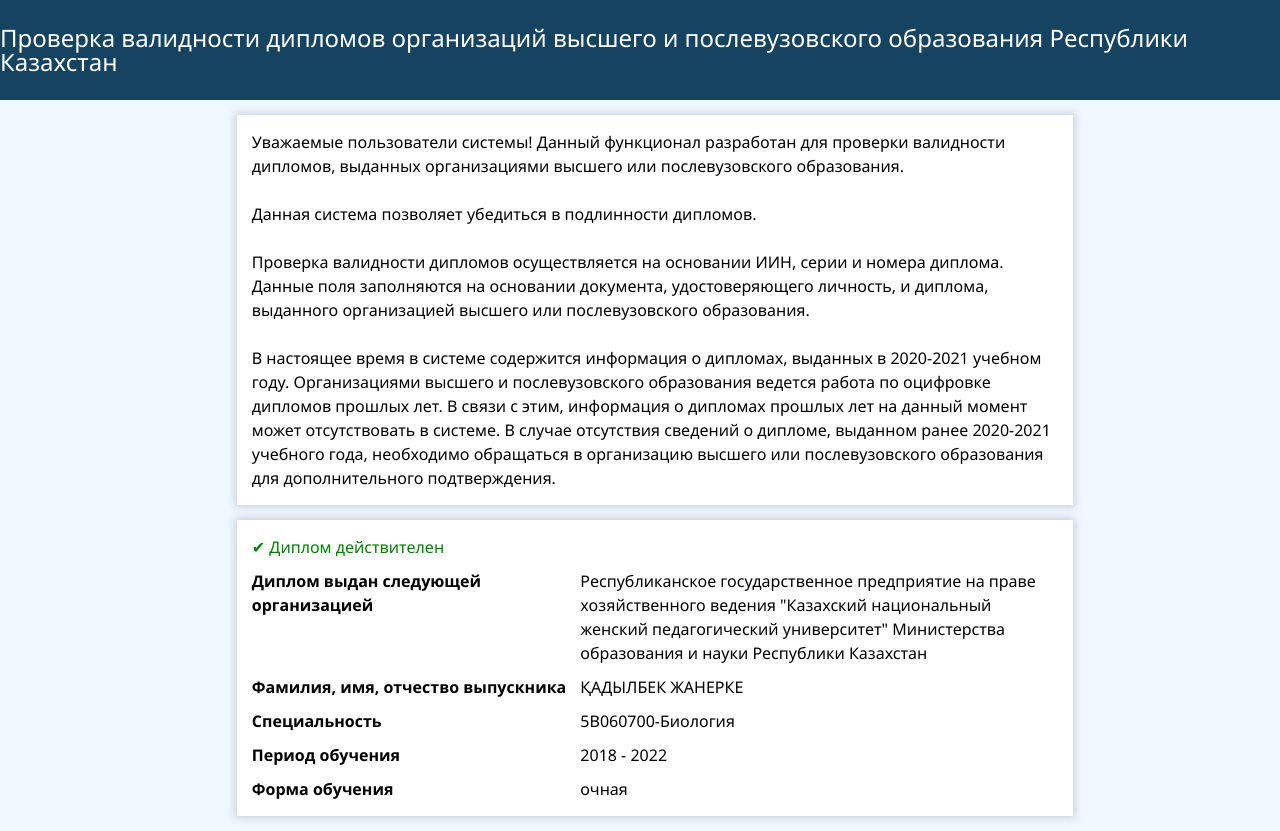
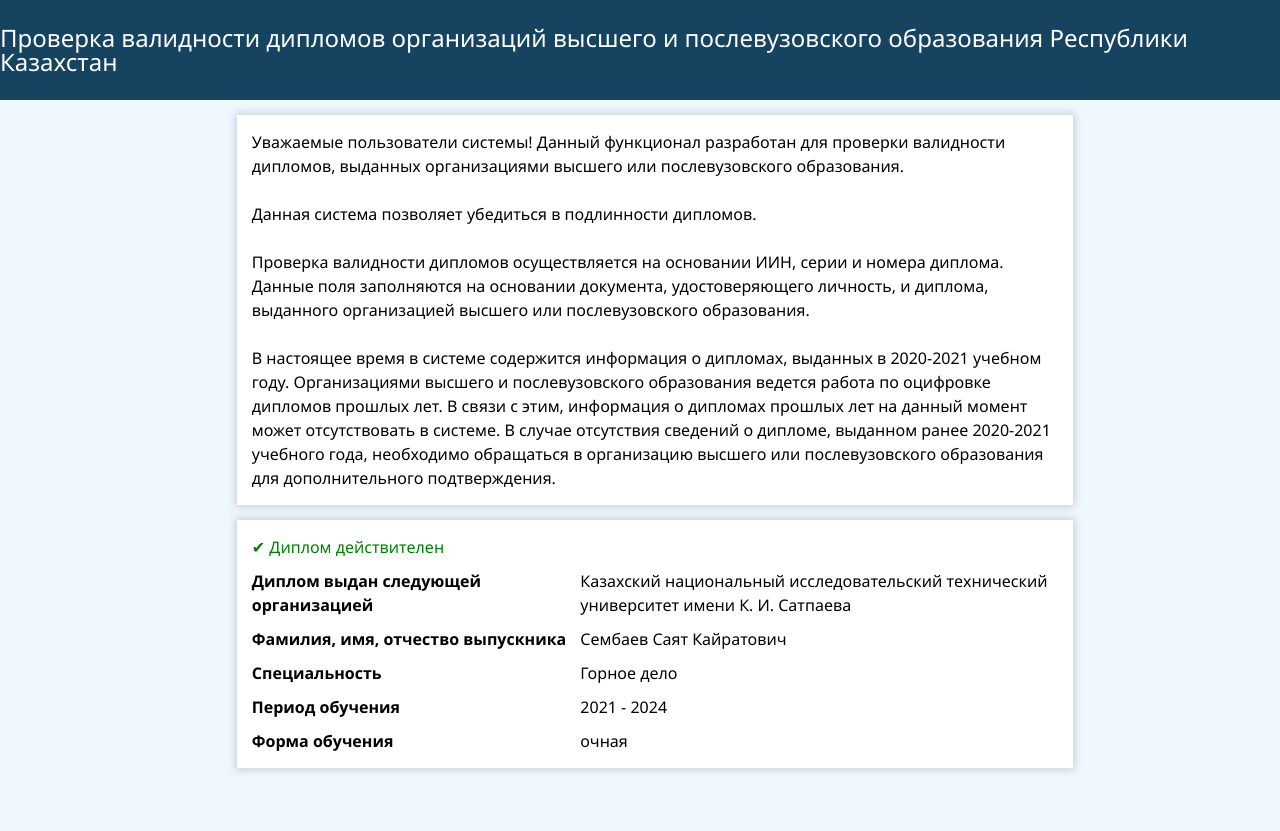
Before and after one commit to kzCertificateTest/015606821.-11.1989, a plain HTML site: page index.html in a window 1280 px wide. After the commit the page ends 800 px from the top, so only its background shows below. Drawn offline with Linux system fonts and the light colour scheme.

Commit message:
Update index.html

```diff
--- a/index.html
+++ b/index.html
@@ -27,16 +27,16 @@
                 <div class="result__content">
                     <p style="font-weight: bold;">Диплом выдан следующей организацией</p>
                     <!-- редакт -->
-                    <p>Республиканское государственное предприятие на праве хозяйственного ведения "Казахский национальный женский педагогический университет" Министерства образования и науки Республики Казахстан</p>
+                    <p>Казахский национальный исследовательский технический университет имени К. И. Сатпаева</p>
                     <p style="font-weight: bold;">Фамилия, имя, отчество выпускника</p>
                     <!-- редакт -->
-                    <p>ҚАДЫЛБЕК ЖАНЕРКЕ</p>
+                    <p>Сембаев Саят Кайратович</p>
                     <p style="font-weight: bold;">Специальность</p>
                     <!-- редакт -->
-                    <p>5В060700-Биология</p>
+                    <p>Горное дело</p>
                     <p style="font-weight: bold;">Период обучения</p>
                     <!-- редакт -->
-                    <p>2018 - 2022</p>
+                    <p>2021 - 2024</p>
                     <p style="font-weight: bold;">Форма обучения</p>
                     <!-- редакт -->
                     <p>очная</p>
```
